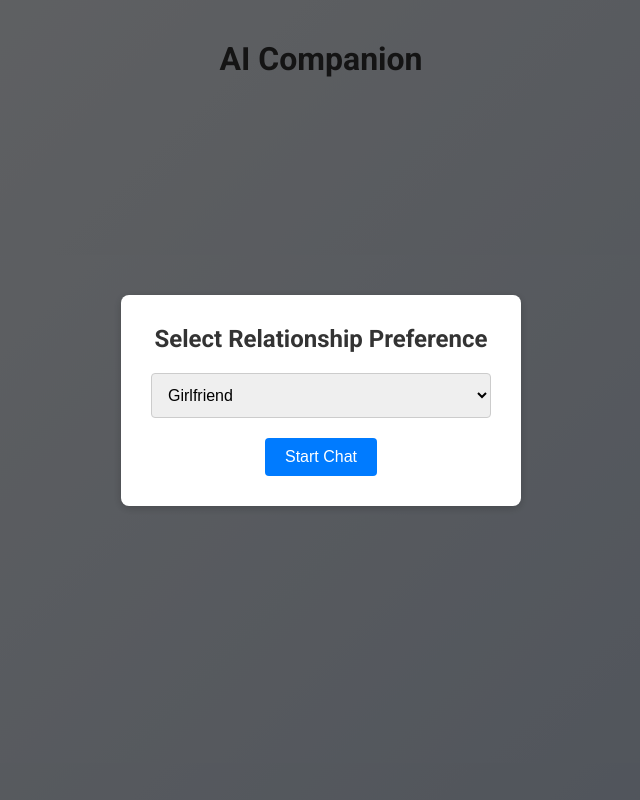
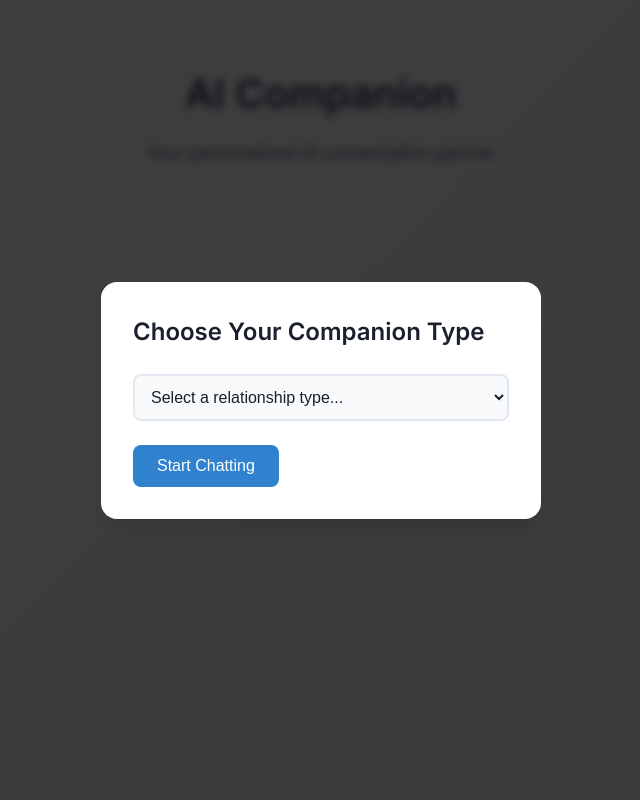
Before and after one commit to DataWizard-Yash/ai_companion, a Flask app: page / in a window 1280 px wide. Shown: the whole page, without its empty margins (319-959 px from the left). Run offline with Flask 2, Linux system fonts and the light colour scheme.

Commit message:
improved UI

```diff
--- a/src/templates/index.html
+++ b/src/templates/index.html
@@ -6,163 +6,339 @@
   <title>AI Companion</title>
   <link rel="preconnect" href="https://fonts.googleapis.com" />
   <link rel="preconnect" href="https://fonts.gstatic.com" crossorigin />
-  <link href="https://fonts.googleapis.com/css2?family=Roboto:wght@400;500;700&display=swap" rel="stylesheet" />
+  <link href="https://fonts.googleapis.com/css2?family=Inter:wght@400;500;600&display=swap" rel="stylesheet" />
   <style>
     * {
       box-sizing: border-box;
-    }
-    body {
-      font-family: 'Roboto', sans-serif;
-      background: linear-gradient(135deg, #f5f7fa, #c3cfe2);
       margin: 0;
       padding: 0;
+    }
+
+    body {
+      font-family: 'Inter', sans-serif;
+      background: linear-gradient(135deg, #f6f8fd, #e2e8f0);
+      color: #1a202c;
+      line-height: 1.5;
+      min-height: 100vh;
       display: flex;
       flex-direction: column;
-      align-items: center;
-      min-height: 100vh;
     }
+
+    .container {
+      max-width: 800px;
+      margin: 0 auto;
+      padding: 2rem;
+      width: 100%;
+    }
+
+    header {
+      text-align: center;
+      padding: 2rem 0;
+    }
+
     h1 {
-      margin-top: 40px;
-      color: #333;
+      font-size: 2.5rem;
+      font-weight: 600;
+      color: #2d3748;
+      margin-bottom: 1rem;
     }
-    /* Chat interface styling */
-    #chat-interface {
-      width: 100%;
-      max-width: 600px;
-      margin: 20px;
+
+    .subtitle {
+      color: #4a5568;
+      font-size: 1.1rem;
     }
-    #chat-box {
-      background-color: #fff;
-      border: 1px solid #ddd;
-      border-radius: 8px;
-      padding: 15px;
-      height: 400px;
-      overflow-y: auto;
-      box-shadow: 0 2px 8px rgba(0, 0, 0, 0.1);
-      margin-bottom: 15px;
-    }
-    #chat-box p {
-      margin: 10px 0;
-      line-height: 1.4;
-    }
-    #chat-box p strong {
-      color: #555;
-    }
-    #user-input {
-      width: calc(100% - 20px);
-      padding: 12px;
-      border: 1px solid #ccc;
-      border-radius: 4px;
-      font-size: 16px;
-      outline: none;
-      margin-bottom: 10px;
-    }
-    button {
-      padding: 10px 20px;
-      font-size: 16px;
-      border: none;
-      border-radius: 4px;
-      background-color: #007bff;
-      color: #fff;
-      cursor: pointer;
-      transition: background-color 0.3s ease;
-    }
-    button:hover {
-      background-color: #0056b3;
-    }
-    /* Relationship selection overlay */
+
+    /* Relationship selection styling */
     #relationship-selection {
       position: fixed;
-      top: 0;
-      left: 0;
-      width: 100%;
-      height: 100%;
-      background: rgba(0, 0, 0, 0.6);
+      inset: 0;
+      background: rgba(0, 0, 0, 0.75);
       display: flex;
       justify-content: center;
       align-items: center;
       z-index: 1000;
+      backdrop-filter: blur(4px);
     }
-    #relationship-selection .card {
-      background-color: #fff;
+
+    .card {
+      background: white;
+      border-radius: 16px;
+      padding: 2rem;
+      width: 90%;
+      max-width: 440px;
+      box-shadow: 0 20px 25px -5px rgba(0, 0, 0, 0.1), 0 10px 10px -5px rgba(0, 0, 0, 0.04);
+    }
+
+    .card h2 {
+      font-size: 1.5rem;
+      margin-bottom: 1.5rem;
+      color: #1a202c;
+    }
+
+    select {
+      width: 100%;
+      padding: 0.75rem;
+      font-size: 1rem;
+      border: 2px solid #e2e8f0;
       border-radius: 8px;
-      padding: 30px;
-      text-align: center;
-      box-shadow: 0 2px 10px rgba(0, 0, 0, 0.2);
-      width: 90%;
-      max-width: 400px;
+      margin-bottom: 1.5rem;
+      background: #f8fafc;
+      color: #1a202c;
+      cursor: pointer;
+      transition: all 0.2s;
     }
-    #relationship-selection h2 {
-      margin-top: 0;
-      margin-bottom: 20px;
-      color: #333;
+
+    select:hover {
+      border-color: #cbd5e0;
     }
-    #relationship-selection select {
-      width: 100%;
-      padding: 12px;
-      font-size: 16px;
-      border: 1px solid #ccc;
+
+    select:focus {
+      outline: none;
+      border-color: #4299e1;
+      box-shadow: 0 0 0 3px rgba(66, 153, 225, 0.2);
+    }
+
+    /* Chat interface styling */
+    #chat-interface {
+      background: white;
+      border-radius: 16px;
+      box-shadow: 0 4px 6px -1px rgba(0, 0, 0, 0.1), 0 2px 4px -1px rgba(0, 0, 0, 0.06);
+      overflow: hidden;
+    }
+
+    #chat-box {
+      height: 500px;
+      overflow-y: auto;
+      padding: 1.5rem;
+      scroll-behavior: smooth;
+    }
+
+    .message {
+      margin-bottom: 1rem;
+      max-width: 80%;
+      padding: 0.75rem 1rem;
+      border-radius: 12px;
+      position: relative;
+    }
+
+    .message.user {
+      background: #3182ce;
+      color: white;
+      margin-left: auto;
+      border-bottom-right-radius: 4px;
+    }
+
+    .message.ai {
+      background: #f3f4f6;
+      color: #1a202c;
+      margin-right: auto;
+      border-bottom-left-radius: 4px;
+    }
+
+    .input-container {
+      display: flex;
+      gap: 0.75rem;
+      padding: 1rem;
+      background: #f8fafc;
+      border-top: 1px solid #e2e8f0;
+    }
+
+    #user-input {
+      flex: 1;
+      padding: 0.75rem 1rem;
+      font-size: 1rem;
+      border: 2px solid #e2e8f0;
+      border-radius: 8px;
+      background: white;
+      transition: all 0.2s;
+    }
+
+    #user-input:focus {
+      outline: none;
+      border-color: #4299e1;
+      box-shadow: 0 0 0 3px rgba(66, 153, 225, 0.2);
+    }
+
+    button {
+      padding: 0.75rem 1.5rem;
+      font-size: 1rem;
+      font-weight: 500;
+      color: white;
+      background: #3182ce;
+      border: none;
+      border-radius: 8px;
+      cursor: pointer;
+      transition: all 0.2s;
+    }
+
+    button:hover {
+      background: #2c5282;
+    }
+
+    button:active {
+      transform: translateY(1px);
+    }
+
+    /* Custom scrollbar */
+    #chat-box::-webkit-scrollbar {
+      width: 8px;
+    }
+
+    #chat-box::-webkit-scrollbar-track {
+      background: #f1f1f1;
+    }
+
+    #chat-box::-webkit-scrollbar-thumb {
+      background: #cbd5e0;
       border-radius: 4px;
-      margin-bottom: 20px;
+    }
+
+    #chat-box::-webkit-scrollbar-thumb:hover {
+      background: #a0aec0;
+    }
+
+    /* Loading indicator */
+    .typing-indicator {
+      display: flex;
+      gap: 4px;
+      padding: 0.5rem;
+      margin-bottom: 1rem;
+    }
+
+    .dot {
+      width: 8px;
+      height: 8px;
+      background: #cbd5e0;
+      border-radius: 50%;
+      animation: bounce 1.4s infinite ease-in-out;
+    }
+
+    .dot:nth-child(1) { animation-delay: -0.32s; }
+    .dot:nth-child(2) { animation-delay: -0.16s; }
+
+    @keyframes bounce {
+      0%, 80%, 100% { transform: scale(0); }
+      40% { transform: scale(1); }
     }
   </style>
 </head>
 <body>
+  <div class="container">
+    <header>
       <h1>AI Companion</h1>
+      <p class="subtitle">Your personalized AI conversation partner</p>
+    </header>
 
-  <!-- Relationship selection overlay -->
     <div id="relationship-selection">
       <div class="card">
-      <h2>Select Relationship Preference</h2>
+        <h2>Choose Your Companion Type</h2>
         <select id="relationship-dropdown">
+          <option value="">Select a relationship type...</option>
           <option value="Girlfriend">Girlfriend</option>
           <option value="Mentor">Mentor</option>
           <option value="Friend">Friend</option>
         </select>
-      <button onclick="startChat()">Start Chat</button>
+        <button onclick="startChat()">Start Chatting</button>
       </div>
     </div>
 
-  <!-- Chat interface -->
     <div id="chat-interface" style="display: none;">
       <div id="chat-box"></div>
-    <input type="text" id="user-input" placeholder="Ask your companion..." />
+      <div class="input-container">
+        <input
+          type="text"
+          id="user-input"
+          placeholder="Type your message..."
+          onkeypress="if(event.key === 'Enter') sendMessage()"
+        />
         <button onclick="sendMessage()">Send</button>
+      </div>
+    </div>
   </div>
 
   <script>
-    // Global variable to store relationship preference
     let relationshipPreference = null;
+    let isTyping = false;
 
     function startChat() {
       const dropdown = document.getElementById("relationship-dropdown");
+      if (!dropdown.value) {
+        alert("Please select a relationship type");
+        return;
+      }
+
       relationshipPreference = dropdown.value;
       document.getElementById("relationship-selection").style.display = "none";
       document.getElementById("chat-interface").style.display = "block";
+
+      // Add welcome message
+      addMessage(`Welcome! I'll be your ${relationshipPreference.toLowerCase()}. How can I help you today?`, 'ai');
+    }
+
+    function addMessage(text, type) {
+      const chatBox = document.getElementById("chat-box");
+      const messageDiv = document.createElement("div");
+      messageDiv.className = `message ${type}`;
+      messageDiv.textContent = text;
+      chatBox.appendChild(messageDiv);
+      chatBox.scrollTop = chatBox.scrollHeight;
+    }
+
+    function addTypingIndicator() {
+      const chatBox = document.getElementById("chat-box");
+      const indicator = document.createElement("div");
+      indicator.className = "typing-indicator";
+      indicator.innerHTML = `
+        <div class="dot"></div>
+        <div class="dot"></div>
+        <div class="dot"></div>
+      `;
+      chatBox.appendChild(indicator);
+      chatBox.scrollTop = chatBox.scrollHeight;
+      return indicator;
     }
 
     async function sendMessage() {
+      if (isTyping) return;
+
       const inputElem = document.getElementById("user-input");
-      const input = inputElem.value;
-      const chatBox = document.getElementById("chat-box");
+      const input = inputElem.value.trim();
 
-      if (input.trim() === "") return;
+      if (input === "") return;
 
-      chatBox.innerHTML += `<p><strong>You:</strong> ${input}</p>`;
+      addMessage(input, 'user');
+      inputElem.value = "";
+      isTyping = true;
 
+      const typingIndicator = addTypingIndicator();
+
+      try {
         const response = await fetch("/chat", {
           method: "POST",
           headers: {
             "Content-Type": "application/json"
           },
-        body: JSON.stringify({ message: input, relationship: relationshipPreference })
+          body: JSON.stringify({
+            message: input,
+            relationship: relationshipPreference
+          })
         });
 
         const result = await response.json();
-      chatBox.innerHTML += `<p><strong>AI Companion:</strong> ${result.response}</p>`;
-      chatBox.scrollTop = chatBox.scrollHeight;
-      inputElem.value = "";
+        typingIndicator.remove();
+        addMessage(result.response, 'ai');
+      } catch (error) {
+        typingIndicator.remove();
+        addMessage("Sorry, I couldn't process your message. Please try again.", 'ai');
+      } finally {
+        isTyping = false;
       }
+    }
+
+    // Focus input when chat starts
+    document.getElementById("chat-interface").addEventListener("display", () => {
+      document.getElementById("user-input").focus();
+    });
   </script>
 </body>
 </html>
```
Lines whose indentation alone changed are shown as unchanged.
